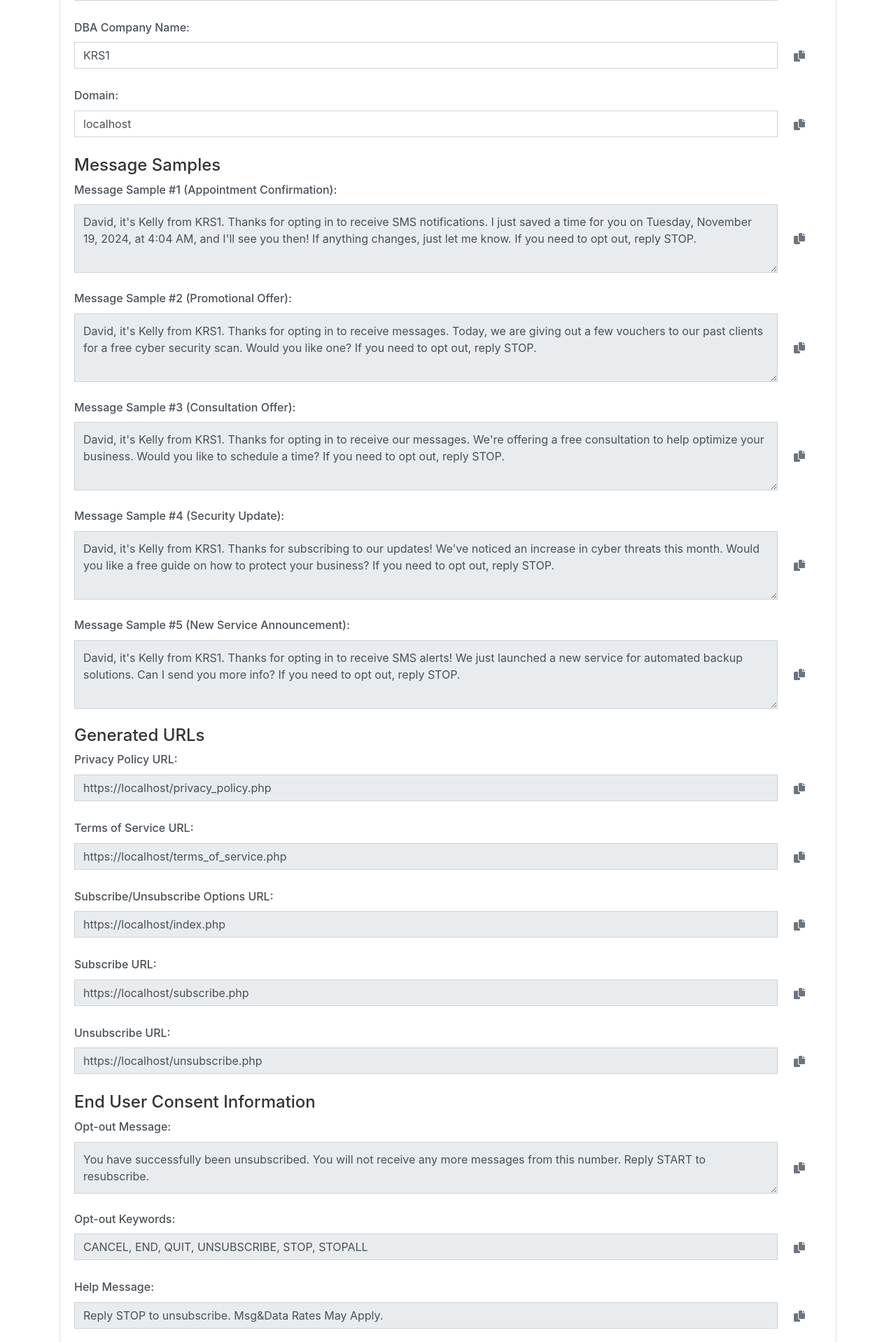
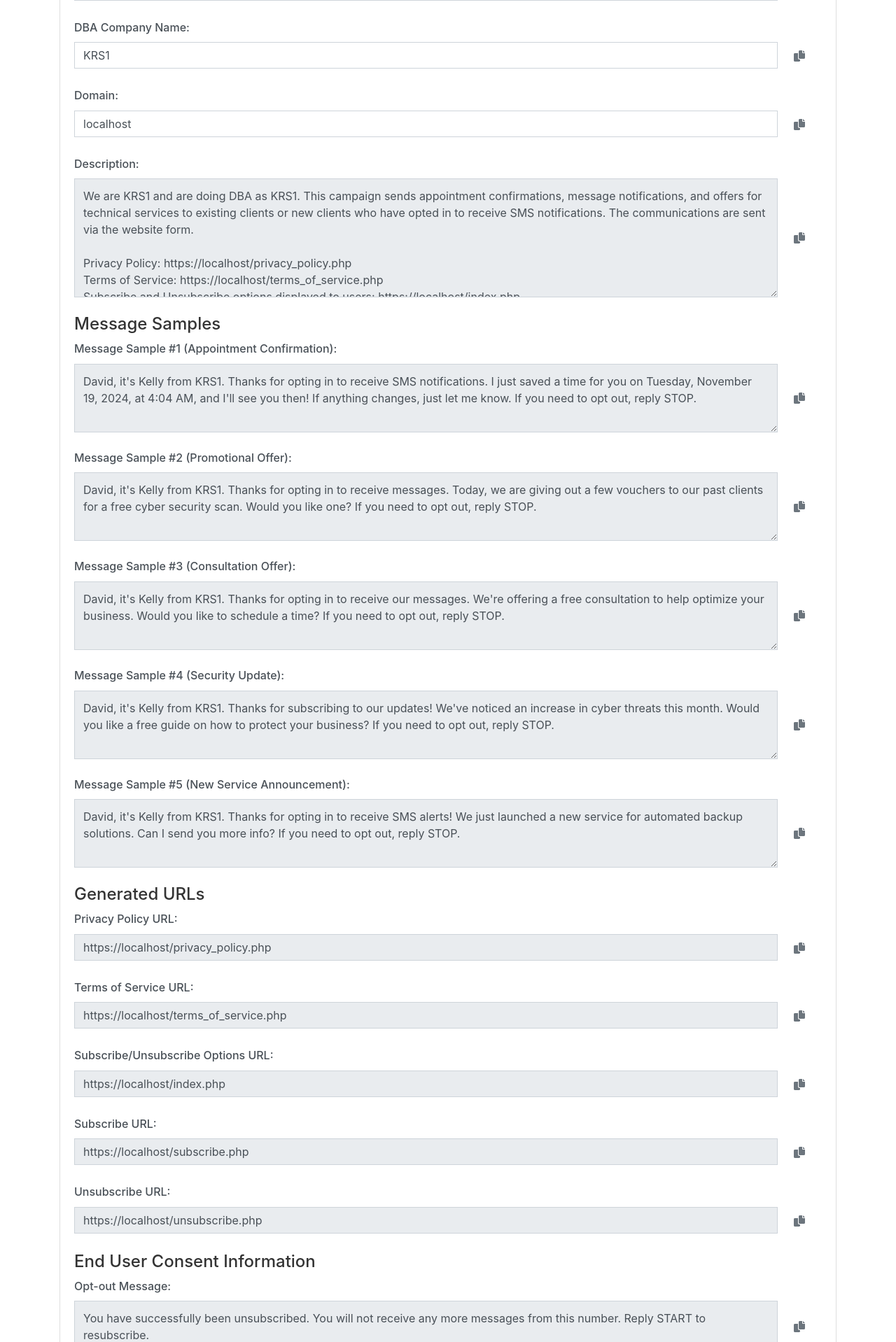
Before and after one commit to aaronkinder/sms, a PHP site: page /admin_campaign_template.php in a window 1280 px wide. Shown: the part 338-2256 px from the top of the page at 70% size. Run offline with PHP 8.4, Linux system fonts and the light colour scheme; the visitor is signed in with stand-in values (Sample User, id 1); data comes from the database, SQL or seed files in the repository; some libraries are stand-ins or nearby versions.

Commit message:
Fixed missing description section for the 10DLC Campaign template

```diff
--- a/admin_campaign_template.php
+++ b/admin_campaign_template.php
@@ -132,6 +132,25 @@ $fullDomain = $_SERVER['HTTP_HOST'];
                             <input type="text" class="form-control" id="domain" name="domain" value="<?php echo htmlspecialchars($fullDomain); ?>" required>
                             <div class="input-group-append">
                                 <button class="btn btn-outline-secondary btn-copy" type="button" onclick="copyToClipboard('domain')">
+                                    <i class="fas fa-copy"></i>
+                                </button>
+                            </div>
+                            <span class="copy-feedback">Copied!</span>
+                        </div>
+                    </div>
+
+                    <div class="form-group">
+                        <label for="description">Description:</label>
+                        <div class="input-group">
+                            <textarea class="form-control" id="description" name="description" rows="6" readonly>We are <?php echo htmlspecialchars($companyName); ?> and are doing DBA as <?php echo htmlspecialchars($dbaName); ?>. This campaign sends appointment confirmations, message notifications, and offers for technical services to existing clients or new clients who have opted in to receive SMS notifications. The communications are sent via the website form.
+
+Privacy Policy: https://<?php echo htmlspecialchars($fullDomain); ?>/privacy_policy.php
+Terms of Service: https://<?php echo htmlspecialchars($fullDomain); ?>/terms_of_service.php
+Subscribe and Unsubscribe options displayed to users: https://<?php echo htmlspecialchars($fullDomain); ?>/index.php
+Subscribe: https://<?php echo htmlspecialchars($fullDomain); ?>/subscribe.php
+Unsubscribe: https://<?php echo htmlspecialchars($fullDomain); ?>/unsubscribe.php</textarea>
+                            <div class="input-group-append">
+                                <button class="btn btn-outline-secondary btn-copy h-100" type="button" onclick="copyToClipboard('description')">
                                     <i class="fas fa-copy"></i>
                                 </button>
                             </div>
@@ -389,12 +408,13 @@ $fullDomain = $_SERVER['HTTP_HOST'];
             const companyName = $('#companyName').val();
             const dbaName = $('#dbaName').val();
             const domain = $('#domain').val();
+            const description = $('#description').val();
 
             // Generate the template text
             const template = `A2P 10DLC Campaign Template
 Campaign Information
 Description
-We are ${companyName} and are doing DBA as ${dbaName}. This campaign sends appointment confirmations, message notifications, and offers for technical services to existing clients or new clients who have opted in to receive SMS notifications. The communications are sent via the website form.
+${description}
 
 Privacy Policy: https://${domain}/privacy_policy.php
 Terms of Service: https://${domain}/terms_of_service.php
```
